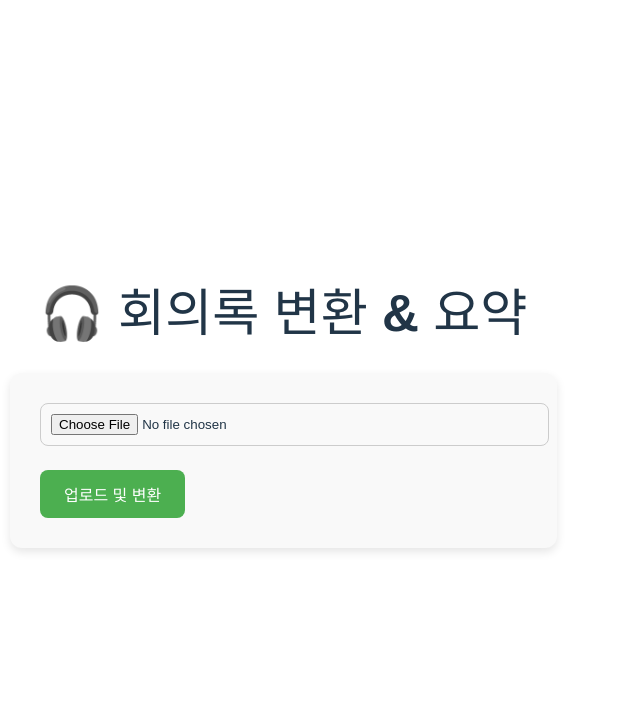
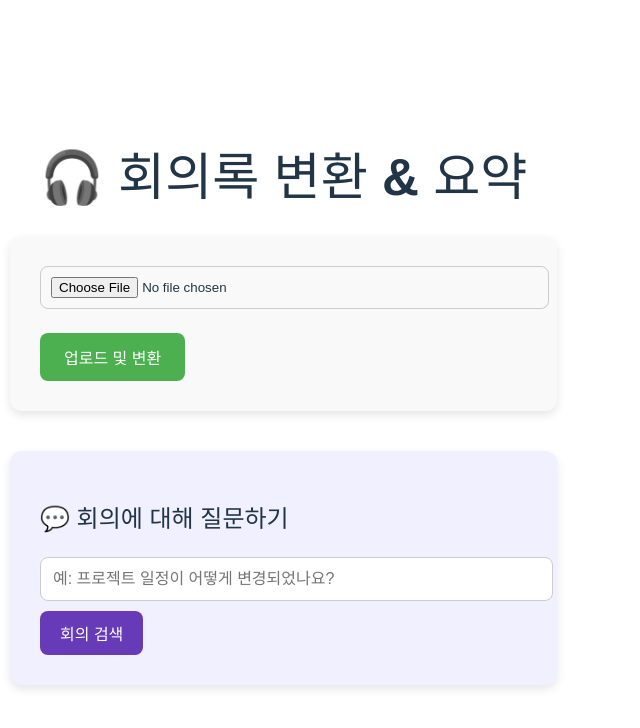
Before and after one commit to electriceng4/react-frontend, a React (Vite) app: page / in a window 1280 px wide. Shown: the top 728 px of the page, without its empty margins (0-640 px from the left). Built offline with nearby package versions, Linux system fonts and the light colour scheme.

Commit message:
이것도 챗봇 추가용이에용

```diff
--- a/src/App.jsx
+++ b/src/App.jsx
@@ -6,8 +6,10 @@ function App() {
   const [summary, setSummary] = useState('');
   const [error, setError] = useState('');
   const [textFileName, setTextFileName] = useState('');
+  const [question, setQuestion] = useState('');
+  const [queryResult, setQueryResult] = useState(null);
 
-  const apiBaseUrl = "https://fastapi-backend-79a4.onrender.com/api"; // API 기본 경로
+  const apiBaseUrl = "https://fastapi-backend-79a4.onrender.com/api"; // 백엔드 주소
 
   const handleFileChange = (e) => {
     setFile(e.target.files[0]);
@@ -35,14 +37,42 @@ function App() {
       }
 
       const data = await response.json();
-      setText(data.transcribed_text); // 변환된 원본 텍스트
-      setSummary(data.summarized_text); // 요약본
+      setText(data.transcribed_text);
+      setSummary(data.summarized_text);
       setTextFileName(data.text_file);
     } catch (err) {
       setError(err.message || '업로드 실패');
       setText('');
       setSummary('');
       setTextFileName('');
+    }
+  };
+
+  const handleQuestion = async () => {
+    if (!question.trim()) {
+      alert('질문을 입력해주세요.');
+      return;
+    }
+
+    try {
+      const formData = new FormData();
+      formData.append('query', question);
+
+      const response = await fetch(`${apiBaseUrl}/query`, {
+        method: 'POST',
+        body: formData,
+      });
+
+      if (!response.ok) {
+        const errorData = await response.json();
+        throw new Error(errorData.detail);
+      }
+
+      const data = await response.json();
+      setQueryResult(data.result);
+    } catch (err) {
+      setQueryResult(null);
+      setError(err.message || '질문 처리 실패');
     }
   };
 
@@ -64,6 +94,7 @@ function App() {
         width: '100%',
         maxWidth: '600px'
       }}>
+        {/* 파일 업로드 */}
         <input
           type="file"
           accept=".mp3"
@@ -91,6 +122,7 @@ function App() {
           업로드 및 변환
         </button>
 
+        {/* 에러 메시지 */}
         {error && (
           <div style={{
             marginTop: '20px',
@@ -105,6 +137,7 @@ function App() {
           </div>
         )}
 
+        {/* 변환 결과 */}
         {text && (
           <div style={{
             marginTop: '30px',
@@ -149,6 +182,64 @@ function App() {
           </div>
         )}
       </div>
+
+      {/* 질문 검색 */}
+      <div style={{
+        marginTop: '40px',
+        padding: '30px',
+        backgroundColor: '#f0f0ff',
+        borderRadius: '12px',
+        maxWidth: '600px',
+        width: '100%',
+        boxShadow: '0 4px 10px rgba(0,0,0,0.1)'
+      }}>
+        <h2>💬 회의에 대해 질문하기</h2>
+        <input
+          type="text"
+          placeholder="예: 프로젝트 일정이 어떻게 변경되었나요?"
+          value={question}
+          onChange={(e) => setQuestion(e.target.value)}
+          style={{
+            width: '100%',
+            padding: '12px',
+            fontSize: '16px',
+            borderRadius: '8px',
+            border: '1px solid #ccc',
+            marginBottom: '10px'
+          }}
+        />
+        <button
+          onClick={handleQuestion}
+          style={{
+            padding: '10px 20px',
+            backgroundColor: '#673AB7',
+            color: 'white',
+            border: 'none',
+            borderRadius: '8px',
+            cursor: 'pointer'
+          }}
+        >
+          회의 검색
+        </button>
+
+        {/* 검색 결과 */}
+        {queryResult && typeof queryResult === 'object' && (
+          <div style={{
+            marginTop: '20px',
+            padding: '20px',
+            backgroundColor: '#e8f5e9',
+            borderRadius: '8px'
+          }}>
+            <h3>🔎 유사한 회의 결과</h3>
+            <p><strong>회의 ID:</strong> {queryResult.meeting_id}</p>
+            <p><strong>요약:</strong> {queryResult.summary}</p>
+            <p><strong>본문:</strong><br />{queryResult.text}</p>
+          </div>
+        )}
+        {queryResult && typeof queryResult === 'string' && (
+          <p style={{ marginTop: '10px', color: 'gray' }}>{queryResult}</p>
+        )}
+      </div>
     </div>
   );
 }
```
